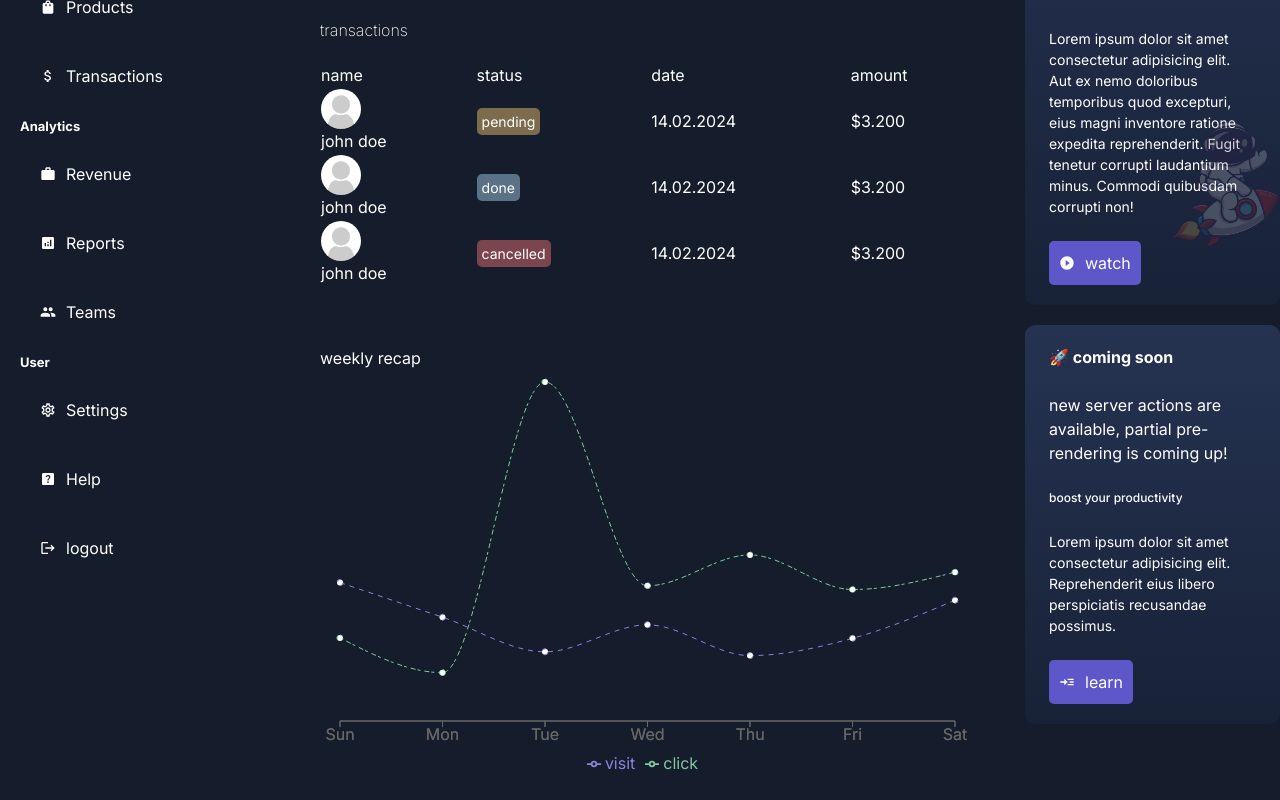
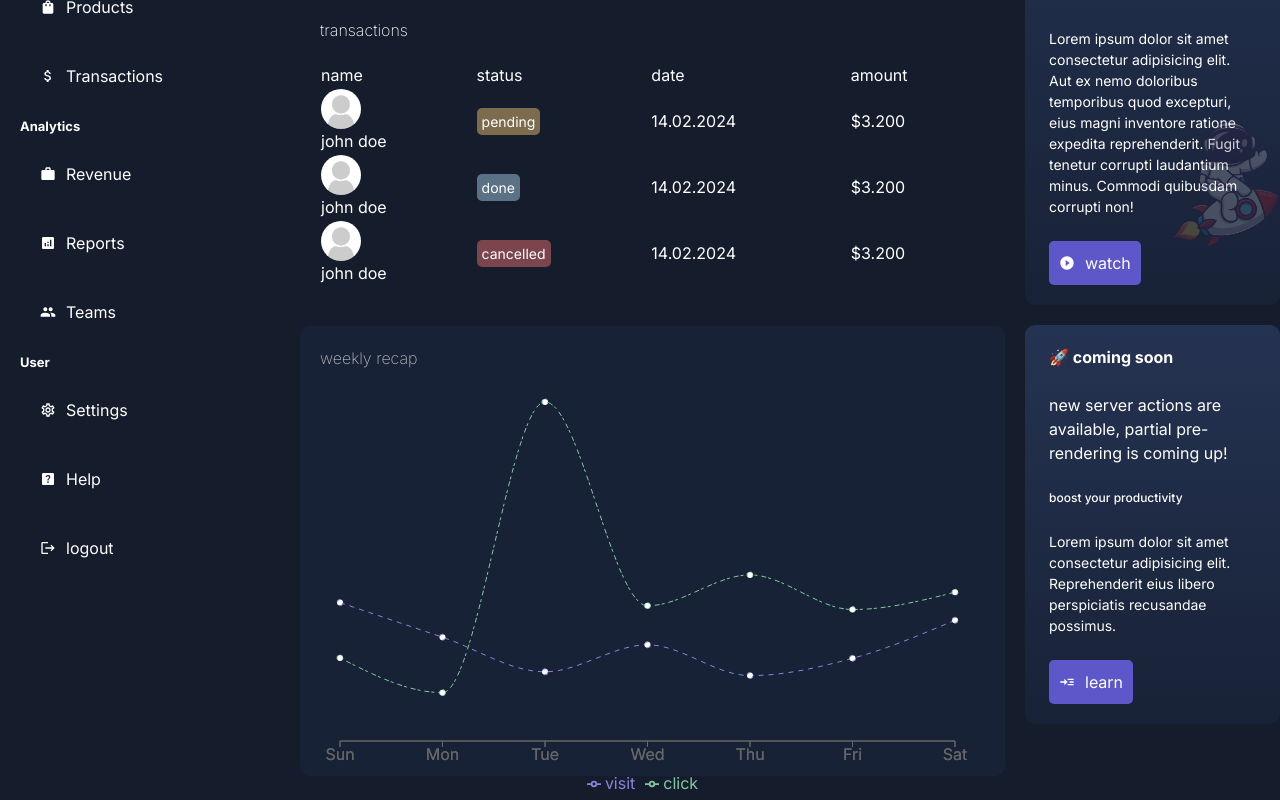
Before and after one commit to biniruu/admin-dashboard-nextjs14, a Next.js app: page /dashboard in a window 1280 px wide. Shown: the part 302-1102 px from the top of the page. Built offline with nearby package versions, Linux system fonts and the light colour scheme.

Commit message:
feat: convert css class as postcss into tailwind

```diff
--- a/src/components/chart/Chart.tsx
+++ b/src/components/chart/Chart.tsx
@@ -1,15 +1,13 @@
 'use client'
 
 import { Legend, Line, LineChart, ResponsiveContainer, Tooltip, XAxis } from 'recharts'
-
-import styles from './chart.module.css'
 
 import data from 'data/charts/dashedLineChartData'
 
 function Chart() {
   return (
-    <div className={styles.container}>
-      <h2>weekly recap</h2>
+    <div className={['bg-bg-soft', 'rounded', 'h-[28.125rem]', 'p-5'].join(' ')}>
+      <h2 className={['text-text-soft', 'font-extralight', 'mb-5'].join(' ')}>weekly recap</h2>
       <ResponsiveContainer width="100%" height="100%">
         <LineChart width={500} height={300} data={data} margin={{ top: 5, right: 30, left: 20, bottom: 5 }}>
           <XAxis dataKey="name" />
--- a/src/components/chart/chart.module.css
+++ /dev/null
@@ -1,12 +0,0 @@
-.container {
-  background: var(--bg-soft);
-  border-radius: 0.625rem;
-  height: 28.125rem;
-  padding: 1.25rem;
-}
-
-.title {
-  color: var(--text-soft);
-  font-weight: 200;
-  margin-bottom: 1.25rem;
-}
```
